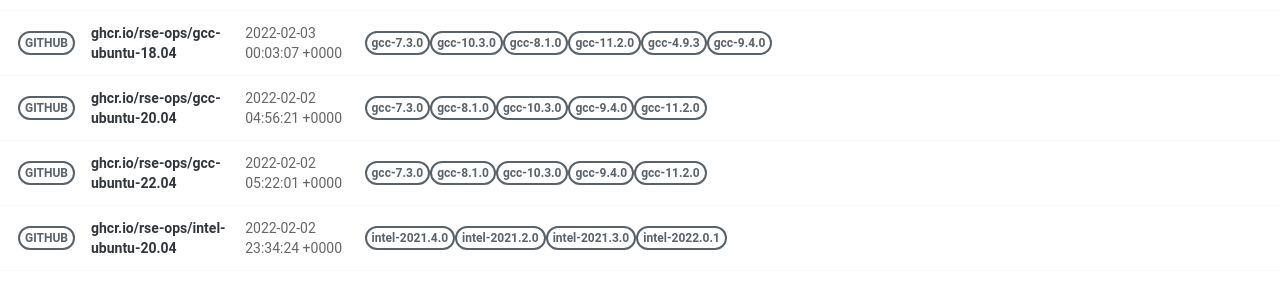
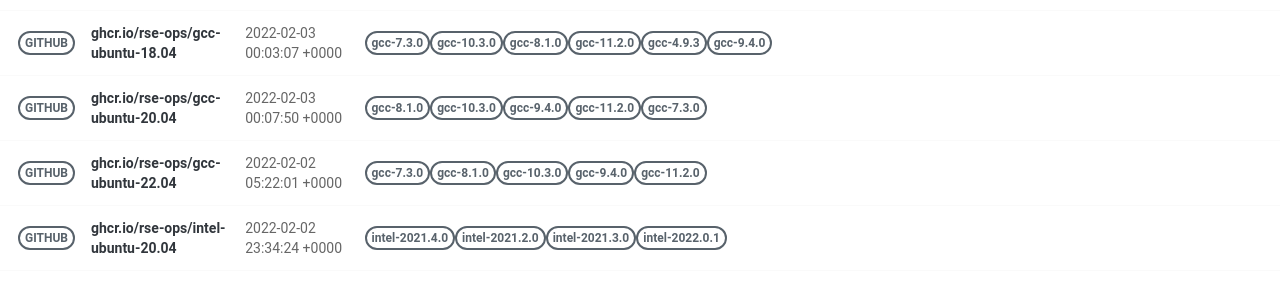
Before and after one commit to rse-ops/docker-images, a Jekyll site: the page built from pages/index.md, in a window 1280 px wide. Shown: the part 581-864 px from the top of the page. Built offline with Jekyll 4.4.1, drawn with Linux system fonts in a browser that asks for light colours; nearby versions of some CDN libraries.

Commit message:
Automated push to update library 2022-02-03

```diff
--- a/_library/ghcr.io-rse-ops-gcc-ubuntu-20.04.md
+++ b/_library/ghcr.io-rse-ops-gcc-ubuntu-20.04.md
@@ -1,14 +1,11 @@
 ---
 layout: container
 name: ghcr.io/rse-ops/gcc-ubuntu-20.04
-updated_at: 2022-02-02 04:56:21.266687
+updated_at: 2022-02-03 00:07:50.819562
 
 
 container_url: https://github.com/orgs/rse-ops/packages/container/package/gcc-ubuntu-20.04
 versions:
- - tag: gcc-7.3.0
-   dockerfile: https://github.com/rse-ops/docker-images/blob/main/ubuntu/gcc/Dockerfile
-   manifest: https://crane.ggcr.dev/manifest/ghcr.io/rse-ops/gcc-ubuntu-20.04:gcc-7.3.0
  - tag: gcc-8.1.0
    dockerfile: https://github.com/rse-ops/docker-images/blob/main/ubuntu/gcc/Dockerfile
    manifest: https://crane.ggcr.dev/manifest/ghcr.io/rse-ops/gcc-ubuntu-20.04:gcc-8.1.0
```
Also changed, not shown: other parts of _library/ghcr.io-rse-ops-gcc-ubuntu-20.04.md (+3 -0 lines).
